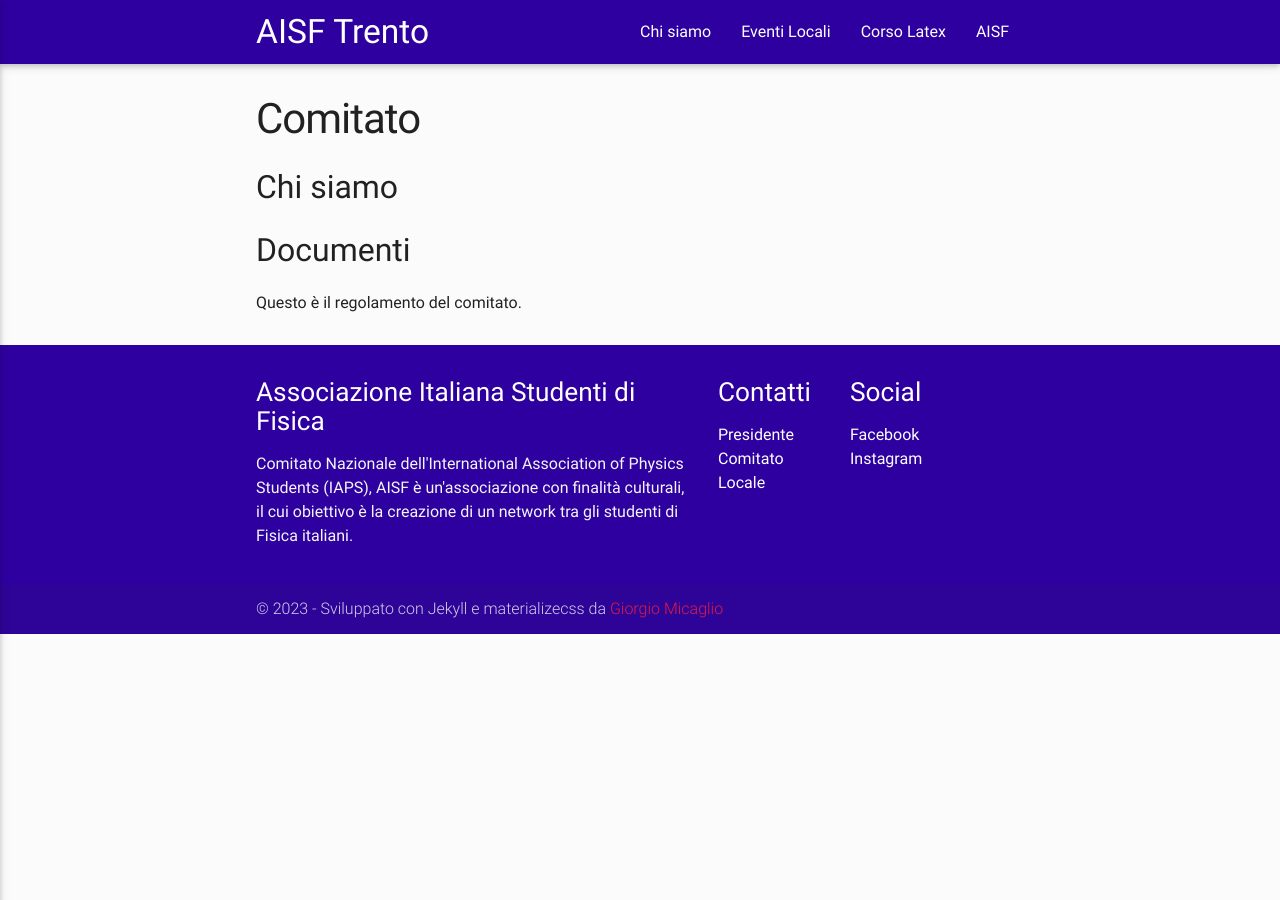
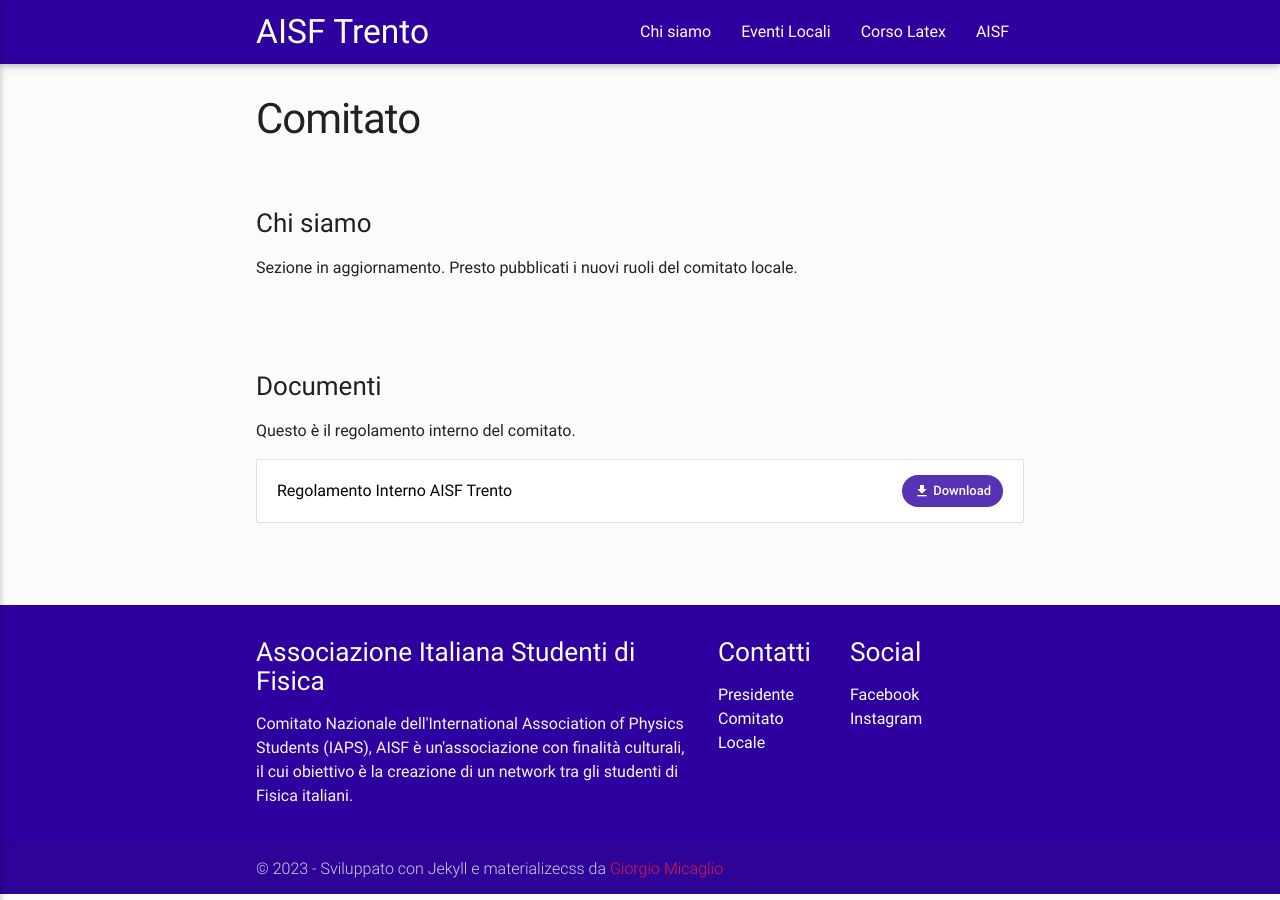
Before and after one commit to ai-sf/trento, a Jekyll site: the page built from comitato.html, in a window 1280 px wide. Built offline with Jekyll 4.4.1, drawn with Linux system fonts in a browser that asks for light colours; nearby versions of some CDN libraries.

Commit message:
update comitato.yml

```diff
--- a/_data/comitato.yml
+++ b/_data/comitato.yml
@@ -1,4 +1,11 @@
----
-layout: page
-title:  comitato
----
+sezioni:
+  - titolo: "Chi siamo"
+    testo: "Sezione in aggiornamento. Presto pubblicati i nuovi ruoli del comitato locale."
+
+  - titolo: "Documenti"
+    testo: "Questo è il regolamento interno del comitato."
+    downloads:
+      - testo: "Regolamento Interno AISF Trento"
+        urls:
+        - nome: "Download"
+          url: "Regolamento_Interno_Trento.pdf"
--- a/comitato.html
+++ b/comitato.html
@@ -3,7 +3,39 @@
 title:  Comitato
 ---
 
-<h2>Chi siamo</h2>
+{% for section in site.data.comitato.sezioni %}
+<div class="section">
+  <div class="row">
+    <div class="col s12">
+      <h3>{{section.titolo}} </h3>
+      <p>{{ section.testo }}</p>
+      {% if section.downloads %}
+      <ul class="collection">
+        {% for download in section.downloads %}
+        <li class="row valign-wrapper black-text collection-item">
+          {% assign width = download.urls | size | times: 2%}
+          <div class="col l{{12 | minus: width}} s12"> {{ download.testo}}</div>
+          {% if download%}
 
-<h2>Documenti</h2>
-<p>Questo è il regolamento del comitato.</p>
+
+          <div class="col l{{width}} s12 right-align">
+            {% for file in download.urls %}
+
+            <a class="chip custom2 white-text" href="{{site.url}}/downloads/{{file.url}}"
+              style="display: inline-flex; align-items: center; margin:5px 0px;">
+              <i class="material-icons" style="margin-right: 0.2em; font-size: 12pt">file_download</i>
+              {{file.nome}}
+            </a>
+
+            {% endfor %}
+          </div>
+
+          {% endif %}
+        </li>
+        {% endfor %}
+      </ul>
+      {% endif %}
+    </div>
+  </div>
+</div>
+{% endfor %}
```
